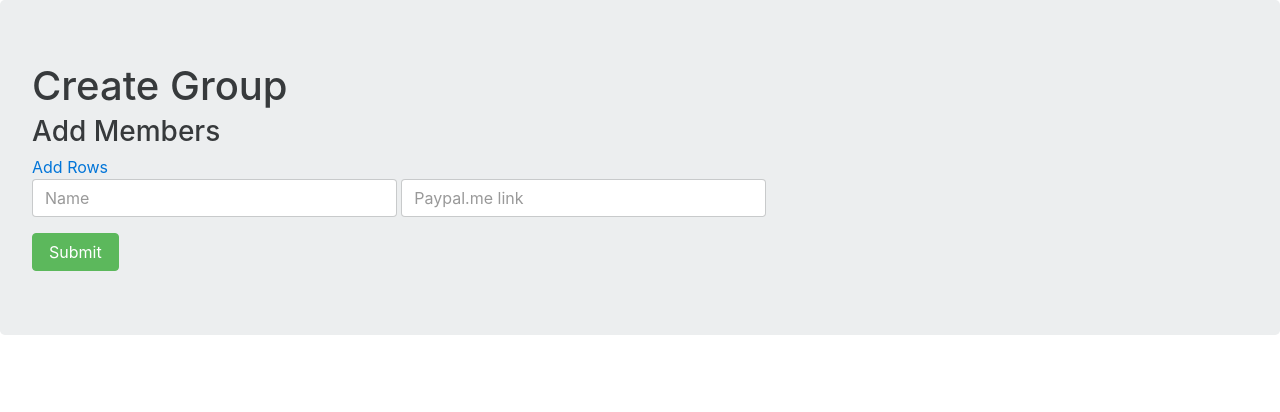
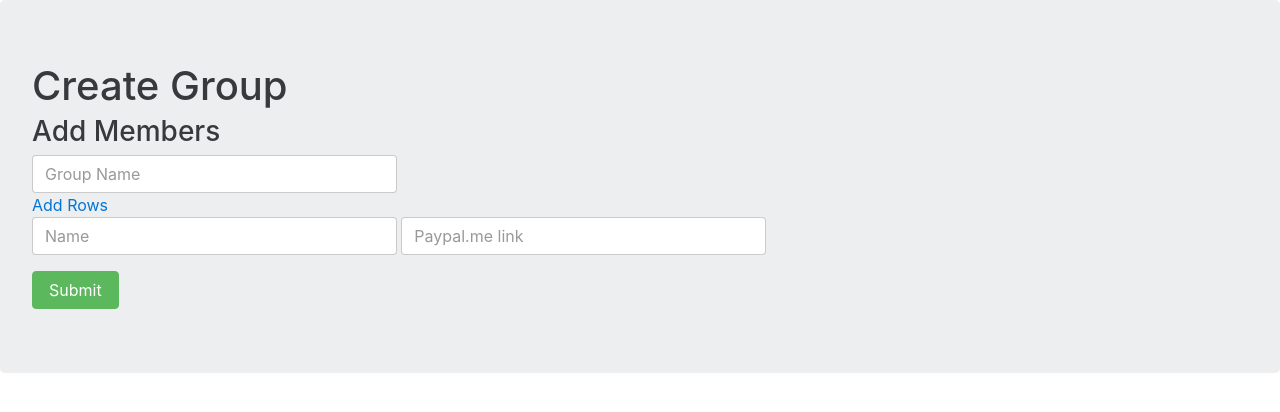
Before and after one commit to RoryCrispin/KittyJar, a PHP site: page /newGroup.php in a window 1280 px wide. Shown: the top 412 px of the page. Run offline with PHP 8.4, Linux system fonts and the light colour scheme; some libraries are stand-ins or nearby versions.

Commit message:
added group name field

```diff
--- a/newGroup.php
+++ b/newGroup.php
@@ -19,10 +19,15 @@
     <h3> Add Members</h3>
     <div class="dynamic-form">
 
-        <a href="#" id="add">Add Rows</a><br>
 
         <form>
             <div class="inputs">
+                <input type="text" class="field name form-control shortTextBox groupname" name="dynamic[]"
+                       value="" placeholder="Group Name"/>
+
+                <br>
+                <a href="#" id="add">Add Rows</a><br>
+
                 <div class="MemberRow"><input type="text" class="field name form-control shortTextBox" name="dynamic[]"
                                               value=""
                                               placeholder="Name"/> <input type="text"
@@ -40,7 +45,8 @@
 
             $('#add').click(function () {
                 $('<div class ="MemberRow"><input type="text" class="field name form-control shortTextBox" name="dynamic[]" value="" ' +
-                    'placeholder="Name"  /> <input type="text" class="field paypal form-control shortTextBox" name="dynamic[]" value="" placeholder="Paypal.me link"  /> </div>    ').fadeIn('slow').appendTo('.inputs');
+                    'placeholder="Name"  /> <input type="text" class="field paypal form-control shortTextBox" name="dynamic[]" ' +
+                    'value="" placeholder="Paypal.me link"  /> </div>    ').fadeIn('slow').appendTo('.inputs');
 
             });
 
@@ -48,11 +54,14 @@
             $('.submit').click(function () {
 
                 var people = [];
+                var groupnameBox = document.getElementsByClassName("groupname");
+
+
                 $.each($('.MemberRow'), function () {
                     console.log(this);
                     var nameBox = this.getElementsByClassName("name");
                     var paypalBox = this.getElementsByClassName("paypal");
-                    people.push({name: $(nameBox).val(), paypal: $(paypalBox).val()});
+                    people.push({ name: $(nameBox).val(), groupName: $(groupnameBox).val(), paypal: $(paypalBox).val()});
 
                 });
 
--- a/registerGroup.php
+++ b/registerGroup.php
@@ -2,8 +2,8 @@
 $data = json_decode($_POST["people"]);
 
 foreach ($data as $member){
+    echo $member -> groupName;
     echo $member -> name;
     echo $member -> paypal;
 }
-
 ?>
```
